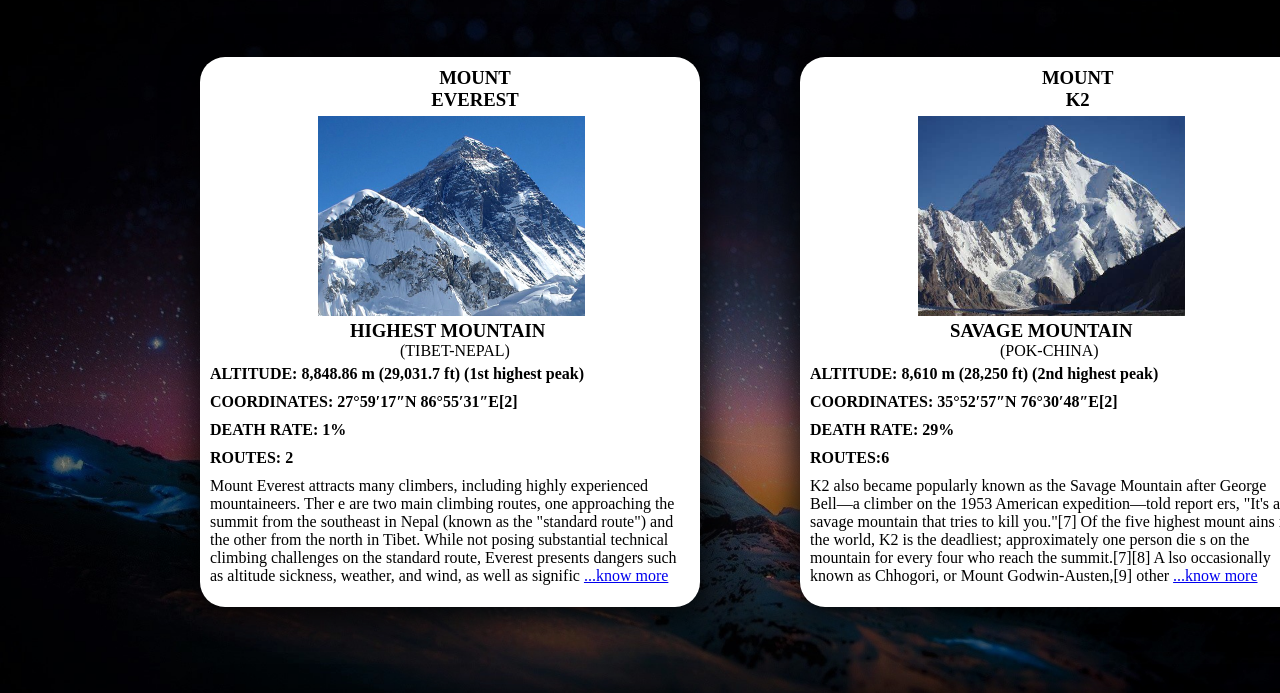
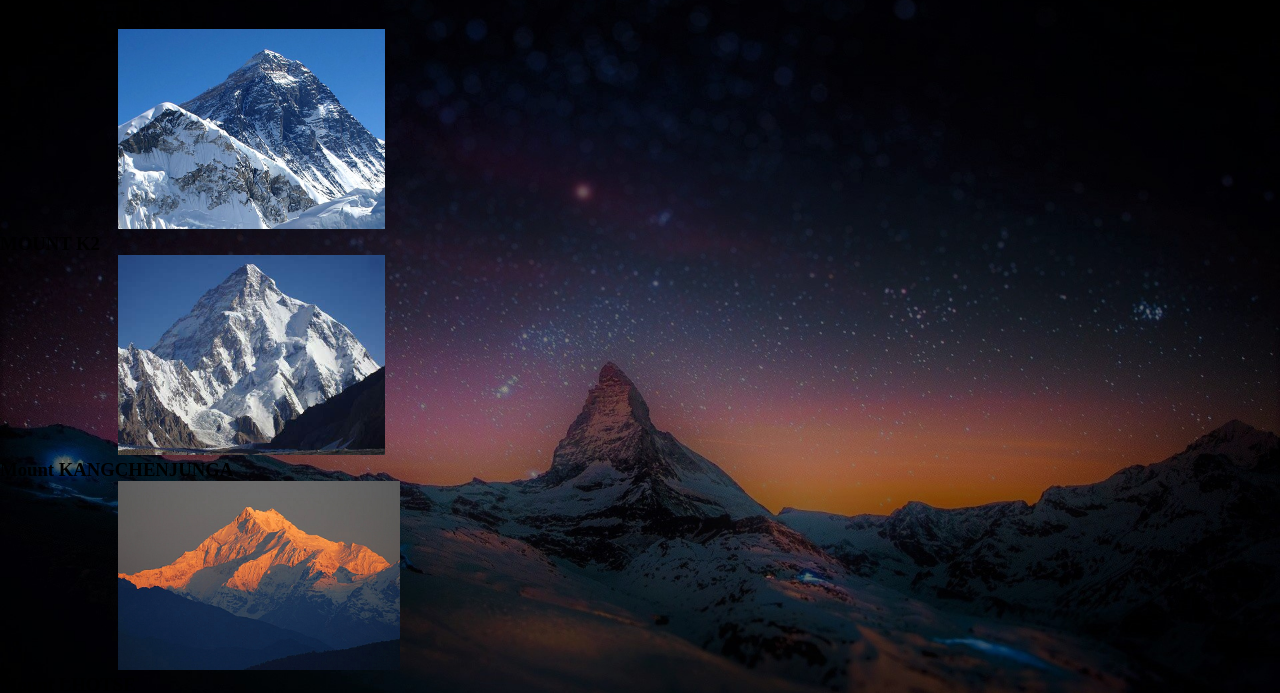
Before and after one commit to AKALJOT2005/14-PEAKS, a plain HTML site: page index.html in a window 1280 px wide. Shown: the part 52-745 px from the top of the page. Drawn offline with Linux system fonts and the light colour scheme.

Commit message:
Updated index with javascript

```diff
--- a/index.html
+++ b/index.html
@@ -10,6 +10,10 @@
 </head>
 
 <body>
+  <div class="container" >
+
+  </div>
+
 
   <div class="container1">
     <div class="mountain">
@@ -34,11 +38,6 @@
       as altitude sickness, weather, and wind, as well as signific <a href="https://en.wikipedia.org/wiki/Mount_Everest"
         target="blank">...know more</a></p>
   </div>
-
-
-
-
-
   <div class="container2">
     <div class="mountain">
       <h3 class="titlemount2">MOUNT <br>K2</h3>
@@ -393,6 +392,44 @@
 
 
 </body>
+<script type="text/javascript">
+  const mountains = [
+  {
+    id: 1,
+    name: "MOUNT EVEREST",
+    image: "images/everest.jpg"
+  },
+  {
+    id: 2,
+    name: "MOUNT K2",
+    image: "images/k2.jfif"
+  },
+  {
+    id: 3,
+    name: "Mount KANGCHENJUNGA",
+    image: "images/kanchan.jfif"
+  },
+  {
+    id: 4,
+    name: "Mount LHOTSE",
+    image: "images/everest.jpg"
+  },
+  ];
+  const container = document.querySelector('.container');
+  mountains.forEach(k => {
+    const article = document.createElement("article");
+    const heading = document.createElement("h3");
+    const image = document.createElement("img");
+    image.src = k.image;
+    image.title = k.name;
+    image.alt = k.name;
+    image.classList = "imger";
+    heading.innerHTML = k.name;
+    article.append(heading);
+    article.append(image);
+    container.append(article);
+  });
+</script>
 
 
 
```
